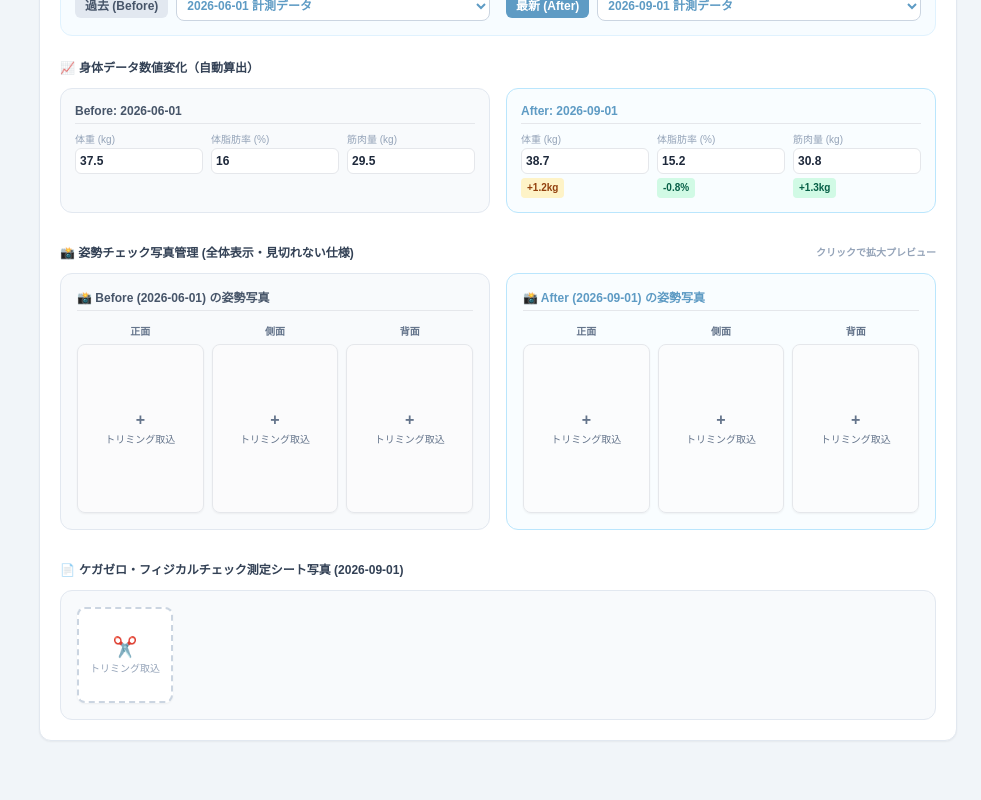
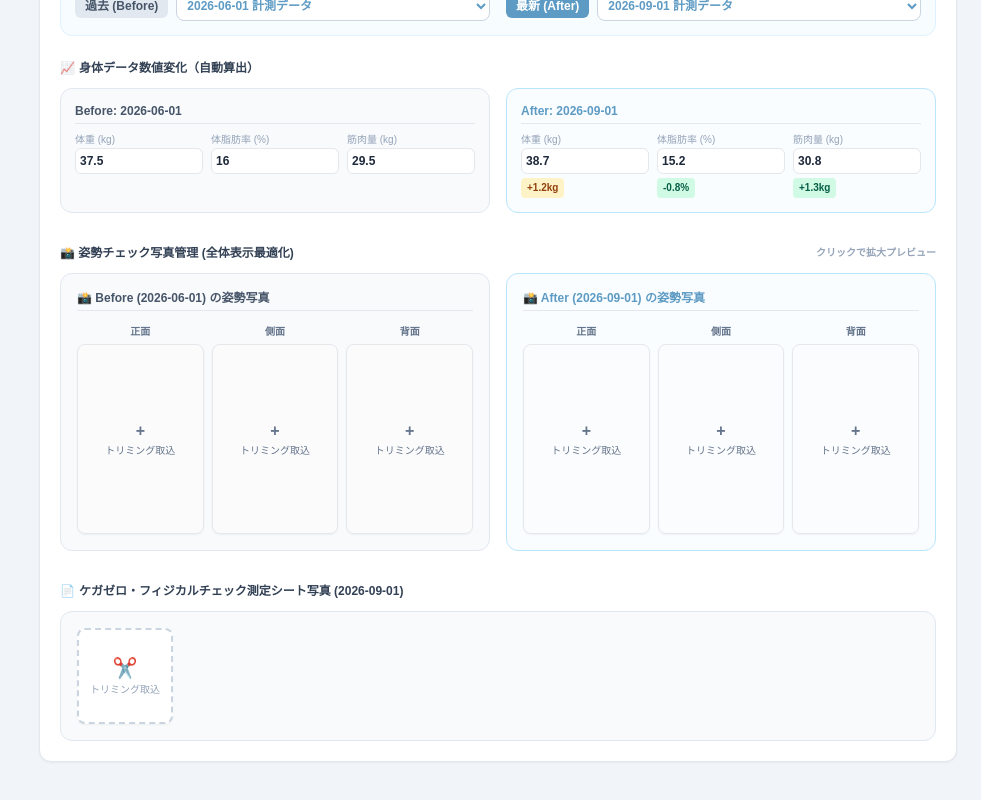
Before and after one commit to 2025golazo-bot/GOLAZO, a Next.js app: page /clients in a window 1280 px wide. Shown: the part 1234-2034 px from the top of the page, without its empty margins (299-1280 px from the left). Built offline with nearby package versions, Linux system fonts and the light colour scheme.

Commit message:
Optimize aspect ratio for posture check photos
Updated aspect ratio for posture check photos to optimize vertical display.

```diff
--- a/app/clients/page.tsx
+++ b/app/clients/page.tsx
@@ -956,10 +956,10 @@ export default function ClientsPage() {
                     </div>
                   </div>
 
-                  {/* 姿勢チェック写真管理（object-containに変更して見切れを防止） */}
+                  {/* 姿勢チェック写真管理（縦長表示に最適化：aspect-[3/4] から aspect-[2/3] に変更して大きく表示） */}
                   <div className="space-y-3 pt-2">
                     <h4 className="font-bold text-xs text-slate-700 flex items-center justify-between">
-                      <span className="flex items-center gap-1">📸 姿勢チェック写真管理 (全体表示・見切れない仕様)</span>
+                      <span className="flex items-center gap-1">📸 姿勢チェック写真管理 (全体表示最適化)</span>
                       <span className="text-[10px] text-slate-400">クリックで拡大プレビュー</span>
                     </h4>
                     <div className="grid grid-cols-1 md:grid-cols-2 gap-4 text-xs">
@@ -973,10 +973,9 @@ export default function ClientsPage() {
                             return (
                               <div key={key} className="space-y-1 text-center">
                                 <span className="text-[10px] text-slate-500 font-semibold">{label}</span>
-                                <div className="aspect-[3/4] bg-slate-900/5 rounded-lg overflow-hidden flex items-center justify-center border relative group shadow-sm">
+                                <div className="aspect-[2/3] bg-slate-900/5 rounded-lg overflow-hidden flex items-center justify-center border relative group shadow-sm">
                                   {photoUrl ? (
                                     <>
-                                      {/* 見切れ防止のため object-contain に変更 */}
                                       <img
                                         src={photoUrl}
                                         alt={label}
@@ -1031,7 +1030,7 @@ export default function ClientsPage() {
                             return (
                               <div key={key} className="space-y-1 text-center">
                                 <span className="text-[10px] text-slate-500 font-semibold">{label}</span>
-                                <div className="aspect-[3/4] bg-slate-900/5 rounded-lg overflow-hidden flex items-center justify-center border relative group shadow-sm">
+                                <div className="aspect-[2/3] bg-slate-900/5 rounded-lg overflow-hidden flex items-center justify-center border relative group shadow-sm">
                                   {photoUrl ? (
                                     <>
                                       <img
@@ -1080,7 +1079,7 @@ export default function ClientsPage() {
                     </div>
                   </div>
 
-                  {/* 測定結果シート写真（object-containに変更） */}
+                  {/* 測定結果シート写真 */}
                   <div className="space-y-3 pt-2">
                     <h4 className="font-bold text-xs text-slate-700 flex items-center gap-1">
                       <span>📄</span> ケガゼロ・フィジカルチェック測定シート写真 ({afterDate})
```
